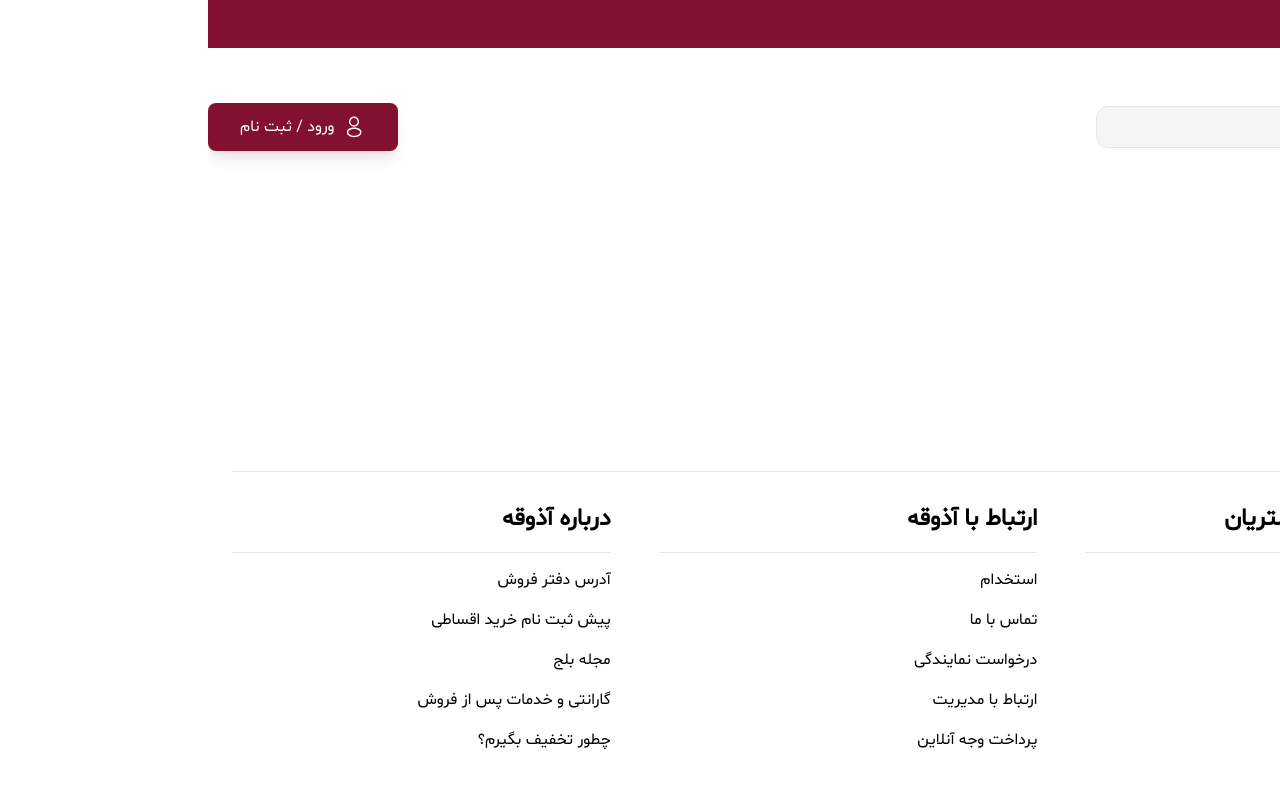
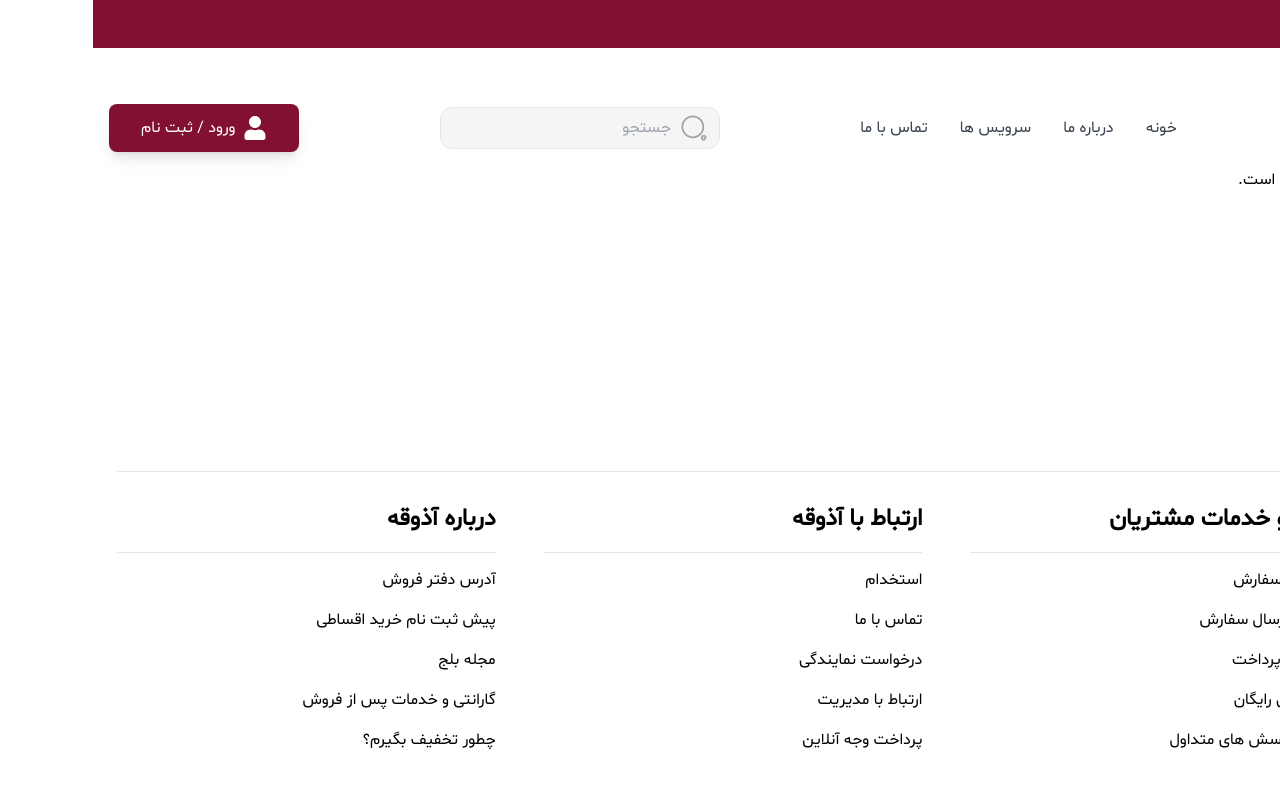
Before and after one commit to m-mohammad-d/azogeh, a React (Vite) app in the folder client/: page / in a window 1280 px wide. Shown: the top 788 px of the page. Built offline with nearby package versions, Linux system fonts and the light colour scheme; no server answers.

Commit message:
feat : aadd navbar inside header

```diff
--- a/client/src/components/Header.tsx
+++ b/client/src/components/Header.tsx
@@ -1,27 +1,130 @@
+import { useState } from "react";
 import { Link } from "react-router-dom";
 import Search from "./Search";
+import { FaHome, FaInfoCircle, FaServicestack, FaPhoneAlt, FaUser, FaDoorClosed } from "react-icons/fa";
+import { CiMenuBurger } from "react-icons/ci";
 
 function Header() {
+  const [isSidebarOpen, setIsSidebarOpen] = useState(false);
+
+  const toggleSidebar = () => {
+    setIsSidebarOpen(!isSidebarOpen);
+  };
+
   return (
     <header>
       <div className="bg-primary-500 w-full h-12"></div>
-      <div className="max-w-screen-2xl flex justify-between items-center mt-12 mx-auto">
+      <div className="max-w-screen-2xl flex justify-between items-center p-4 mx-auto mt-10">
         <div className="flex items-center gap-8">
           <div>
-            <img src="public/logo.png" />
+            <img src="public/logo.png" alt="Logo" className="h-10" />
           </div>
+        </div>
+
+        {/* Burger Menu Icon */}
+        <div className="lg:hidden">
+          <button onClick={toggleSidebar} className="focus:outline-none">
+            <CiMenuBurger className="text-2xl" />
+          </button>
+        </div>
+
+        {/* Full-size navigation */}
+        <nav className="hidden lg:flex items-center gap-8">
+          <Link to="/" className="text-gray-700 hover:text-primary-500 transition duration-200">
+            خونه
+          </Link>
+          <Link to="/about" className="text-gray-700 hover:text-primary-500 transition duration-200">
+            درباره ما
+          </Link>
+          <Link to="/services" className="text-gray-700 hover:text-primary-500 transition duration-200">
+            سرویس ها
+          </Link>
+          <Link to="/contact" className="text-gray-700 hover:text-primary-500 transition duration-200">
+            تماس با ما
+          </Link>
+        </nav>
+
+        {/* Show Search bar only in desktop view */}
+        <div className="hidden lg:block">
           <Search />
         </div>
-        <div>
+
+        {/* Show Login Button only in desktop view */}
+        <div className="hidden lg:block">
           <Link
             to="/login"
             className="flex items-center gap-2 bg-primary-500 px-8 py-3 rounded-lg shadow-lg text-white hover:bg-primary-600 transition duration-200"
           >
-            <img src="/public/icon/user.svg" alt="User Icon" className="h-6 w-6" />
+            <FaUser className="h-6 w-6" />
             <span>ورود / ثبت نام</span>
           </Link>
         </div>
       </div>
+
+      {/* Sidebar for mobile menu */}
+      <div
+        className={`fixed top-0 left-0 h-full w-64 bg-white shadow-lg transform transition-transform duration-300 ${
+          isSidebarOpen ? "translate-x-0" : "-translate-x-full"
+        } lg:hidden`}
+      >
+        <div className="p-4 flex justify-between items-center">
+          <h2 className="text-xl font-semibold">منو</h2>
+          <button onClick={toggleSidebar} className="text-gray-500 focus:outline-none">
+            <FaDoorClosed />
+          </button>
+        </div>
+
+        {/* Sidebar Search Bar */}
+        <div className="p-4">
+          <Search /> {/* Search bar inside the sidebar */}
+        </div>
+
+        <nav className="flex flex-col p-4">
+          <Link
+            to="/"
+            onClick={toggleSidebar}
+            className="mb-4 flex items-center gap-2 text-gray-700 hover:text-primary-500 transition duration-200"
+          >
+            <FaHome className="h-5 w-5" />
+            <span>خونه</span>
+          </Link>
+          <Link
+            to="/about"
+            onClick={toggleSidebar}
+            className="mb-4 flex items-center gap-2 text-gray-700 hover:text-primary-500 transition duration-200"
+          >
+            <FaInfoCircle className="h-5 w-5" />
+            <span>درباره ما</span>
+          </Link>
+          <Link
+            to="/services"
+            onClick={toggleSidebar}
+            className="mb-4 flex items-center gap-2 text-gray-700 hover:text-primary-500 transition duration-200"
+          >
+            <FaServicestack className="h-5 w-5" />
+            <span>سرویس ها</span>
+          </Link>
+          <Link
+            to="/contact"
+            onClick={toggleSidebar}
+            className="mb-4 flex items-center gap-2 text-gray-700 hover:text-primary-500 transition duration-200"
+          >
+            <FaPhoneAlt className="h-5 w-5" />
+            <span>تماس با ما</span>
+          </Link>
+
+          {/* Login Button in Sidebar */}
+          <Link
+            to="/login"
+            onClick={toggleSidebar}
+            className="flex items-center gap-2 bg-primary-500 px-4 py-3 rounded-lg shadow-lg text-white hover:bg-primary-600 transition duration-200"
+          >
+            <FaUser className="h-6 w-6" />
+            <span>ورود / ثبت نام</span>
+          </Link>
+        </nav>
+      </div>
+
     </header>
   );
 }
```
